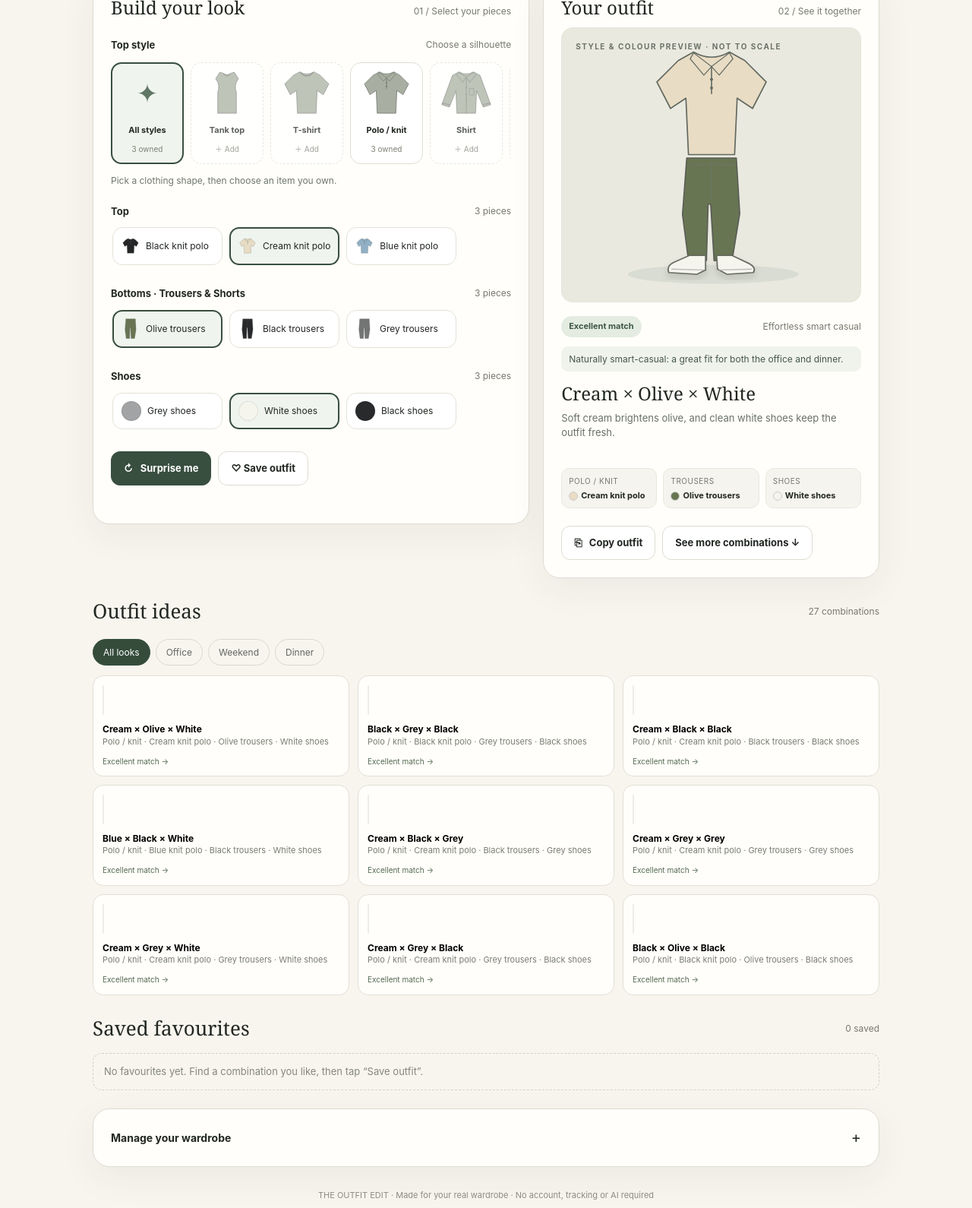
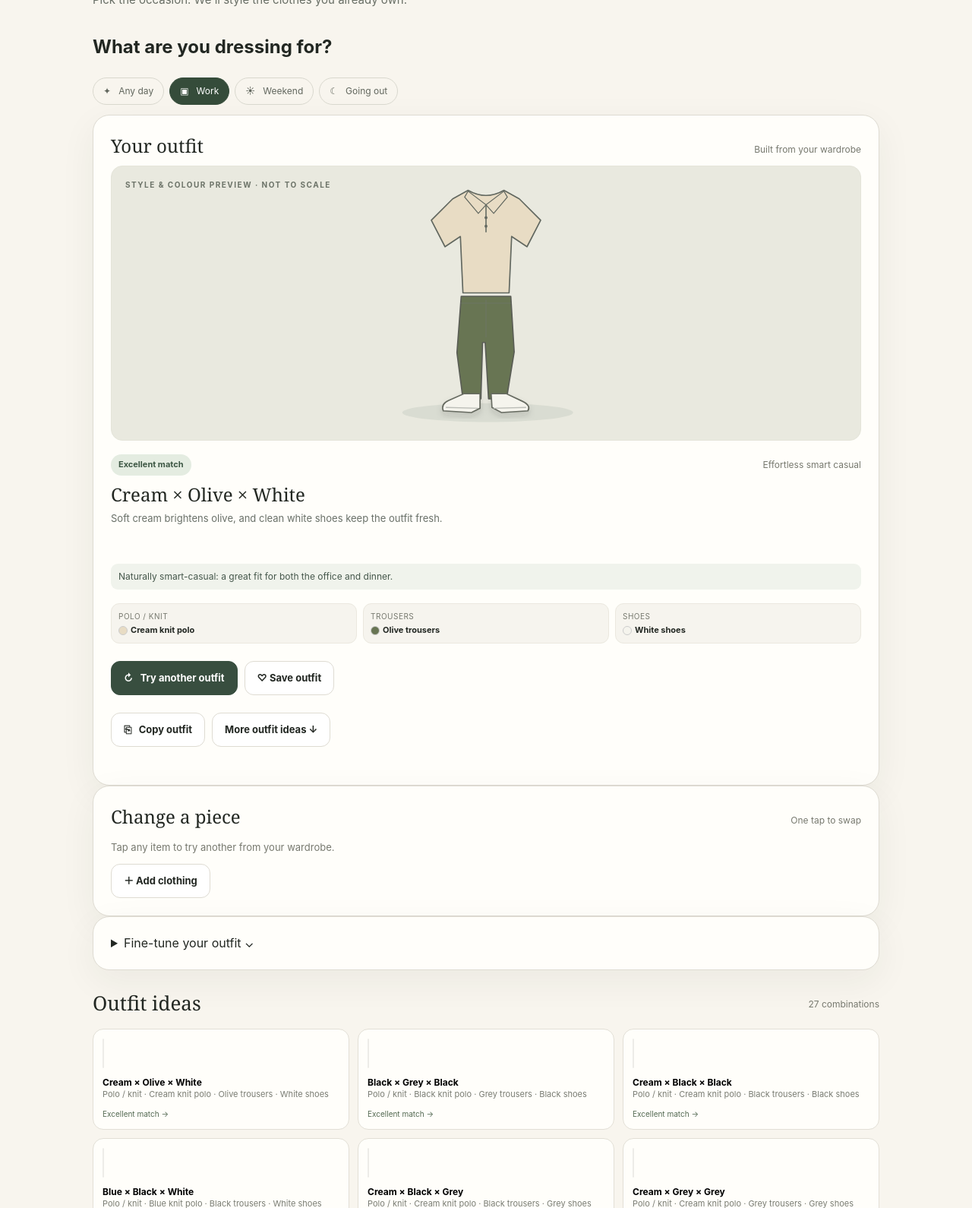
Before and after one commit to ameliadave888/outfit-colour-matcher, a plain HTML site: page index.html in a window 1280 px wide. Shown: the part 313-1903 px from the top of the page at 76% size. Drawn offline with Linux system fonts and the light colour scheme.

Commit message:
Reorganise outfit app into Build, Wardrobe and Saved screens

```diff
--- a/index.html
+++ b/index.html
@@ -8,7 +8,7 @@
 <link rel="manifest" href="manifest.webmanifest">
 <link rel="icon" type="image/png" href="icon-192.png">
 <link rel="apple-touch-icon" href="icon-192.png">
-<title>The Outfit Edit · Colour Matcher</title>
+<title>The Outfit Edit · Your Wardrobe</title>
 <style>
 :root{--bg:#f8f5ee;--ink:#222722;--muted:#77796f;--line:#dedbd2;--card:#fffefa;--accent:#384e3f;--soft:#e9eee8;--shadow:0 14px 48px rgba(38,43,30,.06)}
 *{box-sizing:border-box} html{scroll-behavior:smooth} body{margin:0;background:var(--bg);color:var(--ink);font-family:Inter,-apple-system,BlinkMacSystemFont,"Segoe UI",sans-serif;line-height:1.45} button,input,select{font:inherit} button{cursor:pointer} button:focus-visible,input:focus-visible,select:focus-visible{outline:3px solid #a1b8a1;outline-offset:2px} .wrap{max-width:1080px;margin:auto;padding:22px 22px 100px}
@@ -42,23 +42,25 @@ header{display:flex;align-items:center;justify-content:space-between;gap:16px;pa
 </style>
 </head>
 <body>
+
 <main class="wrap">
-<header><div class="logo">the outfit <span>edit.</span></div><div class="header-tag">A little more style. A lot less thinking.</div></header>
-<div class="topline">Your personal outfit wardrobe · Version 2</div>
-<h1>Good outfits, <em>on repeat.</em></h1>
-<p class="intro">Choose your clothing styles and colours. See them together, discover everyday combinations and save your favourites.</p>
-<div class="main">
-<section class="panel" aria-label="Choose your outfit">
-<div class="panel-head"><h2>Build your look</h2><span class="sub">01 / Select your pieces</span></div>
-<div class="group"><div class="group-title"><span>Top style</span><span>Choose a silhouette</span></div><div class="style-grid" id="stylePicker" aria-label="Filter tops by clothing style"></div><p class="style-helper" id="styleHelper">Select a style, then choose a colour from clothes you own.</p></div>
-<div class="group"><div class="group-title"><span>Top</span><span id="topCount"></span></div><div class="options" id="topOptions"></div></div>
-<div class="group"><div class="group-title"><span>Bottoms · Trousers & Shorts</span><span id="pantsCount"></span></div><div class="options" id="pantsOptions"></div></div>
-<div class="group"><div class="group-title"><span>Shoes</span><span id="shoesCount"></span></div><div class="options" id="shoesOptions"></div></div>
-<div class="actions"><button class="btn primary" id="shuffle" type="button">↻ &nbsp; Surprise me</button><button class="btn" id="save" type="button">♡ &nbsp; Save outfit</button></div>
-<p class="notice" id="notice" role="status" aria-live="polite"></p>
-</section>
-<section class="panel" aria-label="Outfit preview">
-<div class="panel-head"><h2>Your outfit</h2><span class="sub">02 / See it together</span></div>
+<header class="app-header"><div class="logo">the outfit <span>edit.</span></div><span class="header-tag">Your everyday style, sorted.</span></header>
+<nav id="mainNav" class="app-nav" aria-label="App sections">
+<button class="nav-tab active" type="button" data-tab="build" aria-current="page"><span class="nav-icon">✦</span><span>Build</span></button>
+<button class="nav-tab" type="button" data-tab="wardrobe"><span class="nav-icon">▦</span><span>Wardrobe</span></button>
+<button class="nav-tab" type="button" data-tab="saved"><span class="nav-icon">♡</span><span>Saved</span></button>
+</nav>
+<section id="view-build" class="view-pane" aria-label="Build an outfit">
+<div class="page-intro"><div class="topline">Outfit studio · Version 3</div><h1>Getting dressed, <em>made easy.</em></h1><p class="intro">Pick the occasion. We'll style the clothes you already own.</p></div>
+<div class="occasion-box"><h2>What are you dressing for?</h2><div class="filters occasion-filters" id="filters">
+<button type="button" class="chip" data-filter="all">✦ &nbsp; Any day</button>
+<button type="button" class="chip active" data-filter="office">▣ &nbsp; Work</button>
+<button type="button" class="chip" data-filter="weekend">☀ &nbsp; Weekend</button>
+<button type="button" class="chip" data-filter="dinner">☾ &nbsp; Going out</button>
+</div></div>
+<div class="build-layout">
+<section class="panel outfit-panel" aria-label="Your outfit preview">
+<div class="panel-head"><h2>Your outfit</h2><span class="sub">Built from your wardrobe</span></div>
 <div class="look-stage"><span class="stage-note">Style & colour preview · not to scale</span>
 <svg class="scene" role="img" aria-label="Illustration of your selected clothing and shoes" viewBox="0 0 320 320" xmlns="http://www.w3.org/2000/svg">
 <defs><filter id="sh" x="-20%" y="-20%" width="140%" height="150%"><feDropShadow dx="0" dy="4" stdDeviation="4" flood-color="#313832" flood-opacity=".15"/></filter></defs>
@@ -72,17 +74,44 @@ header{display:flex;align-items:center;justify-content:space-between;gap:16px;pa
 <path id="leftShoe" d="M134 266 L153 266 L153 283 L143 288 L110 286 Q107 278 116 274 Z" fill="#f7f7f3" stroke="#666a60" stroke-width="1.5" filter="url(#sh)"/><path id="rightShoe" d="M166 266 L184 266 L203 275 Q213 280 209 286 L178 288 L167 282 Z" fill="#f7f7f3" stroke="#666a60" stroke-width="1.5" filter="url(#sh)"/>
 <path d="M113 282 L151 283 M169 283 L207 282" stroke="#bbbdb7" stroke-width="1.2"/>
 </svg></div>
-<div class="look-score"><span class="pill" id="quality">Excellent match</span><span class="sub" id="vibe">Smart casual</span></div><p class="style-note" id="styleAdvice">Choose the right shape for the occasion.</p>
+
+<div class="look-score"><span class="pill" id="quality">Excellent match</span><span class="sub" id="vibe">Smart casual</span></div>
 <h3 class="outfit-title" id="outfitTitle">Cream × Olive × White</h3>
-<p class="why" id="why">Soft cream lightens the earthy olive, while clean white sneakers keep it fresh.</p>
+<p class="why" id="why">Personal colour matching</p>
+<p class="style-note" id="styleAdvice">Select an occasion to begin.</p>
 <div class="pieces" id="pieceDetails"></div>
-<div class="actions"><button class="btn" id="copy" type="button">⎘ &nbsp; Copy outfit</button><button class="btn" id="viewSuggestions" type="button">See more combinations ↓</button></div>
+<div class="actions primary-actions">
+<button class="btn primary" id="shuffle" type="button">↻ &nbsp; Try another outfit</button>
+<button class="btn" id="save" type="button">♡ &nbsp; Save outfit</button></div>
+<div class="actions utility-actions"><button class="btn" id="copy" type="button">⎘ &nbsp; Copy outfit</button><button class="btn" id="viewSuggestions" type="button">More outfit ideas ↓</button></div>
+<p class="notice" id="notice" role="status" aria-live="polite"></p>
 </section>
-</div>
-<section class="section" id="ideas"><div class="section-head"><h2>Outfit ideas</h2><span class="sub" id="ideasCount"></span></div><div class="filters" id="filters"><button type="button" class="chip active" data-filter="all">All looks</button><button type="button" class="chip" data-filter="office">Office</button><button type="button" class="chip" data-filter="weekend">Weekend</button><button type="button" class="chip" data-filter="dinner">Dinner</button></div><div class="suggestions" id="suggestions"></div></section>
-<section class="section"><div class="section-head"><h2>Saved favourites</h2><span class="sub" id="favCount">0 saved</span></div><div class="fav-list" id="favourites"></div></section>
-<details class="panel manage" id="manage"><summary>Manage your wardrobe</summary><div class="manage-content"><p class="sub">Choose the actual garment type (including shorts), colour and sleeve length. Use the wardrobe list below to edit existing pieces. Everything stays on this device unless you export a backup.</p>
-<form id="addForm"><div class="field-grid"><label class="field wide"><span>Clothing type</span><select id="newClothingType">
+<aside class="builder-aside" aria-label="Personalise your outfit">
+<section class="panel quick-panel">
+<div class="panel-head"><h2>Change a piece</h2><span class="sub">One tap to swap</span></div>
+<p class="sub" style="font-size:13px">Tap any item to try another from your wardrobe.</p>
+<div class="quick-pieces" id="quickPieces"></div>
+<button type="button" id="quickAdd" class="btn subtle-btn">＋ Add clothing</button>
+</section>
+<details class="panel picker-panel" id="changePieces"><summary>Fine-tune your outfit <span class="summary-chevron">⌄</span></summary>
+<p class="sub">Choose a specific item or clothing shape.</p>
+<div class="group"><div class="group-title"><span>Top style</span><span>Choose a silhouette</span></div><div class="style-grid" id="stylePicker" aria-label="Filter tops by clothing style"></div><p class="style-helper" id="styleHelper">Select a style, then choose a colour from clothes you own.</p></div>
+<div class="group"><div class="group-title"><span>Top</span><span id="topCount"></span></div><div class="options" id="topOptions"></div></div>
+<div class="group"><div class="group-title"><span>Bottoms · Trousers & Shorts</span><span id="pantsCount"></span></div><div class="options" id="pantsOptions"></div></div>
+<div class="group"><div class="group-title"><span>Shoes</span><span id="shoesCount"></span></div><div class="options" id="shoesOptions"></div></div>
+
+</details>
+</aside></div>
+<section class="section" id="ideas"><div class="section-head"><h2>Outfit ideas</h2><span class="sub" id="ideasCount"></span></div><div class="suggestions" id="suggestions"></div></section>
+
+</section>
+<section id="view-wardrobe" class="view-pane" aria-label="Your wardrobe" hidden>
+<div class="page-intro"><div class="topline">Your collection</div><h1>Everything you <em>own.</em></h1><p class="intro">Add your basics once, then style them in endless combinations.</p></div>
+<div class="wardrobe-bar"><div><h2>My wardrobe</h2><p class="sub" id="wardrobeTotal">0 pieces</p></div><button class="btn primary" type="button" id="openWizard">＋ Add clothing</button></div>
+<div class="filters" id="wardrobeFilters"><button type="button" data-closet="all" class="chip active">All items</button><button type="button" data-closet="top" class="chip">Tops</button><button type="button" data-closet="pants" class="chip">Bottoms</button><button type="button" data-closet="shoes" class="chip">Shoes</button></div>
+<div class="wardrobe-grid" id="wardrobeGrid"></div>
+<details class="panel manage" id="manage"><summary>Manage your wardrobe</summary><div class="manage-content"><p class="sub">Tap an item below to edit its colour, type or name. Export a backup to transfer your wardrobe to another device.</p>
+<details class="advanced-add"><summary>Advanced: add exact clothing details</summary><form id="addForm"><div class="field-grid"><label class="field wide"><span>Clothing type</span><select id="newClothingType">
 <optgroup label="Tops">
 <option value="tee">T-shirt</option><option value="polo">Polo / knitted polo</option><option value="tank">Tank top / singlet</option>
 <option value="shirt">Casual / button-down shirt</option><option value="longtee">Long-sleeve tee</option>
@@ -90,10 +119,27 @@ header{display:flex;align-items:center;justify-content:space-between;gap:16px;pa
 </optgroup><optgroup label="Bottoms"><option value="pants">Trousers / chinos / jeans</option><option value="shorts">Shorts</option></optgroup>
 <optgroup label="Footwear"><option value="shoes">Shoes</option></optgroup></select></label>
 <label class="field" id="sleeveField"><span>Sleeve length</span><select id="newSleeve"><option value="none">Sleeveless</option><option value="short">Short sleeve</option><option value="long">Long sleeve</option></select></label>
-<label class="field"><span>Colour family</span><select id="newFamily"><option value="white">White</option><option value="cream">Cream</option><option value="beige">Beige / stone</option><option value="black">Black</option><option value="grey">Grey</option><option value="navy">Navy</option><option value="blue">Blue</option><option value="olive">Olive</option><option value="brown">Brown</option><option value="taupe">Taupe</option><option value="sage">Sage</option><option value="burgundy">Burgundy</option></select></label><label class="field wide"><span>Piece name</span><input id="newName" maxlength="48" placeholder="e.g. Navy linen shirt" required></label><label class="field"><span>Exact shade</span><input id="newColor" type="color" value="#f7f7f3"></label><div class="field" style="justify-content:end"><button class="btn primary" type="submit">+ Add to wardrobe</button></div></div></form>
+<label class="field"><span>Colour family</span><select id="newFamily"><option value="white">White</option><option value="cream">Cream</option><option value="beige">Beige / stone</option><option value="black">Black</option><option value="grey">Grey</option><option value="navy">Navy</option><option value="blue">Blue</option><option value="olive">Olive</option><option value="brown">Brown</option><option value="taupe">Taupe</option><option value="sage">Sage</option><option value="burgundy">Burgundy</option></select></label><label class="field wide"><span>Piece name</span><input id="newName" maxlength="48" placeholder="e.g. Navy linen shirt" required></label><label class="field"><span>Exact shade</span><input id="newColor" type="color" value="#f7f7f3"></label><div class="field" style="justify-content:end"><button class="btn primary" type="submit">+ Add to wardrobe</button></div></div></form></details>
 <div class="inventory" id="inventory"></div><div class="utility"><button class="btn" id="export" type="button">↓ Export backup</button><button class="btn" id="import" type="button">↑ Import backup</button><button class="btn" id="reset" type="button">Reset demo wardrobe</button><input type="file" id="importFile" accept="application/json,.json" hidden></div><p class="footnote">Your wardrobe and favourites use this browser's local storage. They are not synced between devices. Back up before clearing browser data or switching phones. The outfit guidance is style advice, not a universal colour rule.</p></div></details>
-<div class="footer">THE OUTFIT EDIT · Made for your real wardrobe · No account, tracking or AI required</div>
+
+</section>
+<section id="view-saved" class="view-pane" aria-label="Saved outfits" hidden>
+<div class="page-intro"><div class="topline">Your favourites</div><h1>Looks worth <em>repeating.</em></h1><p class="intro">Your best outfit combinations are always one tap away.</p></div>
+<section class="section"><div class="section-head"><h2>Saved favourites</h2><span class="sub" id="favCount">0 saved</span></div><div class="fav-list" id="favourites"></div></section>
+
+</section>
+<div class="footer">THE OUTFIT EDIT · Your personal wardrobe · Offline-friendly · No account required</div>
 </main>
+<div id="wizardOverlay" class="wizard-overlay" hidden>
+<section class="wizard-dialog" role="dialog" aria-modal="true" aria-labelledby="wizardHeading">
+<div class="wizard-heading"><div><div class="topline">Your wardrobe</div><h2 id="wizardHeading">Add clothing</h2></div><button class="wizard-close" id="wizardClose" type="button" aria-label="Close clothing entry">×</button></div>
+<div class="wizard-progress" id="wizardProgress" aria-label="Progress"><span></span><span></span><span></span></div>
+<p class="wizard-lead" id="wizardLead">Choose the type of clothing</p>
+<div class="wizard-body" id="wizardContent"></div>
+<div class="wizard-footer"><button class="btn" type="button" id="wizardBack">Back</button><button class="btn primary" type="button" id="wizardNext">Continue →</button></div>
+</section>
+</div>
+
 <script>
 (()=>{'use strict';
 const defaults=[
```
